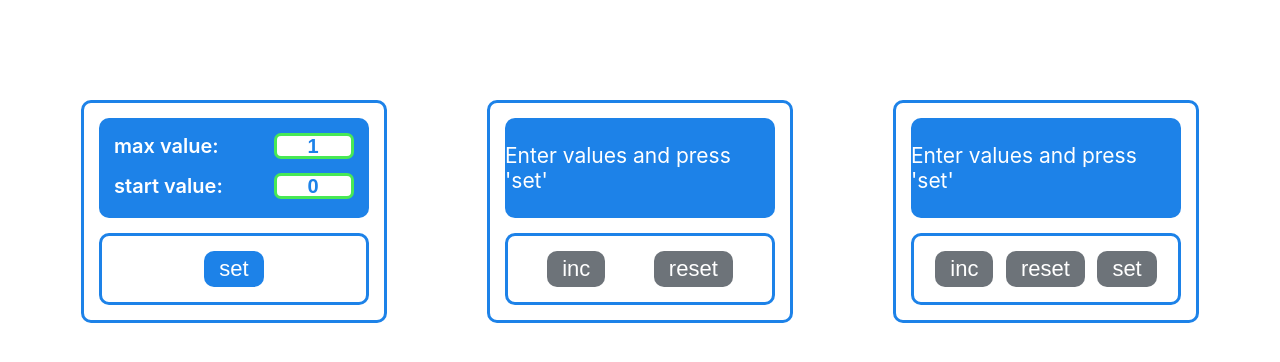
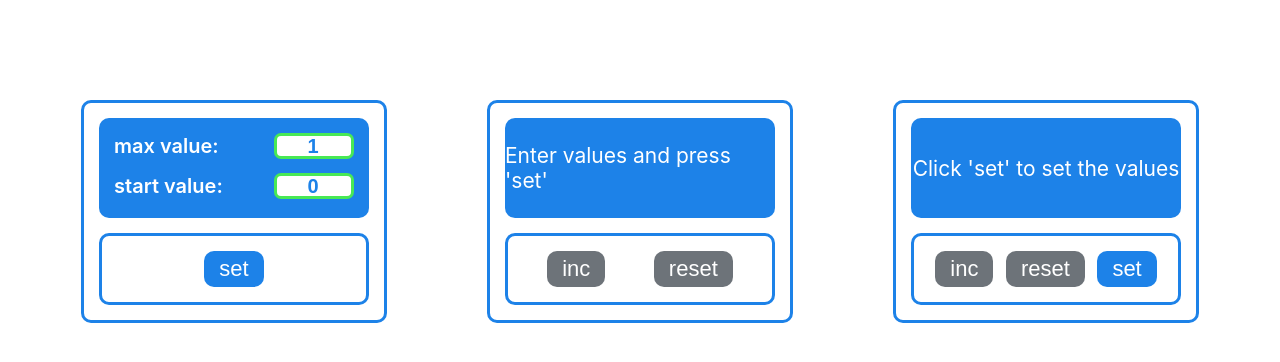
Before and after one commit to MorozovaAN/counter, a React (Create React App) app: page / in a window 1280 px wide. Shown: the top 362 px of the page. Built offline with nearby package versions, Linux system fonts and the light colour scheme.

Commit message:
fix: counter with settings

```diff
--- a/src/App.tsx
+++ b/src/App.tsx
@@ -79,13 +79,7 @@ export const App = () => {
         maxCount={maxCount}
         setCount={setCount}
       />
-      <CounterWithSettings
-        count={count}
-        instruction={instruction}
-        maxCount={maxCount}
-        changeMaxSettingsValue={changeMaxSettingsValue}
-        changeStartSettingsValue={changeStartSettingsValue}
-      />
+      <CounterWithSettings />
     </div>
   );
 };
--- a/src/components/Counter/Counter.tsx
+++ b/src/components/Counter/Counter.tsx
@@ -31,6 +31,7 @@ export const Counter: FC<CounterType> = ({
     <div className={commonS.container}>
       <CounterDisplay
         count={count}
+        countName={"count"}
         instruction={instruction}
         maxCount={maxCount}
       />
--- a/src/components/CounterWithSettings/CounterWithSettings.tsx
+++ b/src/components/CounterWithSettings/CounterWithSettings.tsx
@@ -1,28 +1,92 @@
-import React, { FC } from "react";
+import React, { FC, useEffect, useState } from "react";
 import commonS from "../СommonStyles.module.css";
-import { Route, Routes } from "react-router-dom";
+import { Route, Routes, useNavigate } from "react-router-dom";
 import { CounterDisplay } from "../common/Displays/CounterDisplay/CounterDisplay";
 import { SettingsDisplay } from "../common/Displays/SettingsDisplay/SettingsDisplay";
 import { Button } from "../common/Button/Button";
 
-type CounterWithSettingsType = {
-  count: number;
-  instruction: string;
-  maxCount: number;
-  changeMaxSettingsValue: (value: number) => void;
-  changeStartSettingsValue: (value: number) => void;
-};
-export const CounterWithSettings: FC<CounterWithSettingsType> = ({
-  count,
-  instruction,
-  maxCount,
-  changeMaxSettingsValue,
-  changeStartSettingsValue,
-}) => {
+type CounterWithSettingsType = {};
+type instructionV2Type = "Click 'set' to set the values" | "";
+
+export const CounterWithSettings: FC<CounterWithSettingsType> = () => {
+  const initStateCountV2 = localStorage.getItem("countV2")
+    ? Number(localStorage.getItem("countV2"))
+    : 0;
+  let initStartValueV2 = 0;
+  let initMaxValueV2 = 1;
+  let initStartCountV2 = 0;
+  let initMaxCountV2 = 0;
+  const initInstructionV2 = localStorage.getItem("countV2")
+    ? ""
+    : "Click 'set' to set the values";
+
+  if (localStorage.getItem("startValueV2")) {
+    initStartValueV2 = Number(localStorage.getItem("startValueV2"));
+    initMaxValueV2 = Number(localStorage.getItem("maxValueV2"));
+    initStartCountV2 = Number(localStorage.getItem("startValueV2"));
+    initMaxCountV2 = Number(localStorage.getItem("maxValueV2"));
+  }
+  const [countV2, setCountV2] = useState(initStateCountV2);
+  const [instructionV2, setInstructionV2] =
+    useState<instructionV2Type>(initInstructionV2);
+
+  const [startCountV2, setStartCountV2] = useState(initStartCountV2);
+  const [maxCountV2, setMaxCountV2] = useState(initMaxCountV2);
+
+  const [maxSettingsValueV2, setMaxSettingsValueV2] = useState(initMaxValueV2);
+  const [startSettingsValueV2, setStartSettingsValueV2] =
+    useState(initStartValueV2);
+
+  useEffect(() => {
+    localStorage.setItem("countV2", JSON.stringify(countV2));
+  }, [countV2]);
+  useEffect(() => {
+    localStorage.setItem("maxValueV2", JSON.stringify(maxCountV2));
+  }, [maxCountV2]);
+  useEffect(() => {
+    localStorage.setItem("startValueV2", JSON.stringify(startCountV2));
+  }, [startCountV2]);
+
+  const navigate = useNavigate();
+
+  const setCounterSettings = () => {
+    if (window.location.pathname === "/") {
+      navigate("/set");
+    } else {
+      setInstructionV2("");
+      setMaxCountV2(maxSettingsValueV2);
+      setStartCountV2(startSettingsValueV2);
+      setCountV2(startSettingsValueV2);
+      navigate("/");
+    }
+  };
+
+  const changeMaxSettingsValue = (value: number) => {
+    setMaxSettingsValueV2(value);
+  };
+  const changeStartSettingsValue = (value: number) => {
+    setStartSettingsValueV2(value);
+  };
+
+  let setDisabled;
+  if (window.location.pathname === "/") {
+    setDisabled = false;
+  } else {
+    setDisabled =
+      maxSettingsValueV2 < 1 ||
+      startSettingsValueV2 < 0 ||
+      startSettingsValueV2 >= maxSettingsValueV2;
+  }
+  const incDisabled = countV2 === maxCountV2 || instructionV2 !== "";
+  const resetDisabled = countV2 === startCountV2 || instructionV2 !== "";
+
   const increment = () => {
-    setCount(count + 1);
+    setCountV2(countV2 + 1);
   };
-  const incDisabled = count === maxCount || instruction !== "";
+  const reset = () => {
+    setCountV2(startCountV2);
+  };
+
   return (
     <div className={commonS.container}>
       <Routes>
@@ -30,9 +94,10 @@ export const CounterWithSettings: FC<CounterWithSettingsType> = ({
           path={"/"}
           element={
             <CounterDisplay
-              count={count}
-              instruction={instruction}
-              maxCount={maxCount}
+              count={countV2}
+              countName={"countV2"}
+              instruction={instructionV2}
+              maxCount={maxCountV2}
             />
           }
         />
@@ -40,8 +105,8 @@ export const CounterWithSettings: FC<CounterWithSettingsType> = ({
           path={"/set"}
           element={
             <SettingsDisplay
-              maxSettingsValue={5}
-              startSettingsValue={1}
+              maxSettingsValue={maxSettingsValueV2}
+              startSettingsValue={startSettingsValueV2}
               changeMaxSettingsValue={changeMaxSettingsValue}
               changeStartSettingsValue={changeStartSettingsValue}
             />
@@ -49,9 +114,18 @@ export const CounterWithSettings: FC<CounterWithSettingsType> = ({
         />
       </Routes>
       <div className={commonS.buttonsContainer}>
-        <Button title={"inc"} callBack={increment} disabled={incDisabled} />
-        <Button title={"reset"} callBack={increment} disabled={incDisabled} />
-        <Button title={"set"} callBack={increment} disabled={incDisabled} />
+        {window.location.pathname === "/" && (
+          <>
+            <Button title={"inc"} callBack={increment} disabled={incDisabled} />
+            <Button title={"reset"} callBack={reset} disabled={resetDisabled} />
+          </>
+        )}
+
+        <Button
+          title={"set"}
+          callBack={setCounterSettings}
+          disabled={setDisabled}
+        />
       </div>
     </div>
   );
--- a/src/components/Settings/Settings.tsx
+++ b/src/components/Settings/Settings.tsx
@@ -23,9 +23,7 @@ export const Settings: FC<SettingsType> = (props) => {
   const setDisabled =
     maxSettingsValue < 1 ||
     startSettingsValue < 0 ||
-    startSettingsValue >= maxSettingsValue ||
-    (startSettingsValue === Number(localStorage.getItem("startValue")) &&
-      maxSettingsValue === Number(localStorage.getItem("maxValue")));
+    startSettingsValue >= maxSettingsValue;
 
   const setStartCounterValueHandler = () => {
     setCounterSettings(maxSettingsValue, startSettingsValue);
--- a/src/components/common/Displays/CounterDisplay/CounterDisplay.tsx
+++ b/src/components/common/Displays/CounterDisplay/CounterDisplay.tsx
@@ -4,17 +4,19 @@ import commonS from "../СommonDisplays.module.css";
 
 type CounterDisplayType = {
   count: number;
+  countName: string;
   instruction: string;
   maxCount: number;
 };
 
 export const CounterDisplay: FC<CounterDisplayType> = ({
   count,
+  countName,
   instruction,
   maxCount,
 }) => {
   useEffect(() => {
-    localStorage.setItem("count", JSON.stringify(count));
+    localStorage.setItem(countName, JSON.stringify(count));
   }, [count]);
 
   const valueClasses = instruction
--- a/src/index.tsx
+++ b/src/index.tsx
@@ -6,9 +6,7 @@ import { BrowserRouter } from "react-router-dom";
 
 ReactDOM.render(
   <BrowserRouter>
-    <App />{" "}
+    <App />
   </BrowserRouter>,
   document.getElementById("root")
 );
-// Что надо написать вместо ххх,
-// чтобы при клике список заметок очищался?
```
